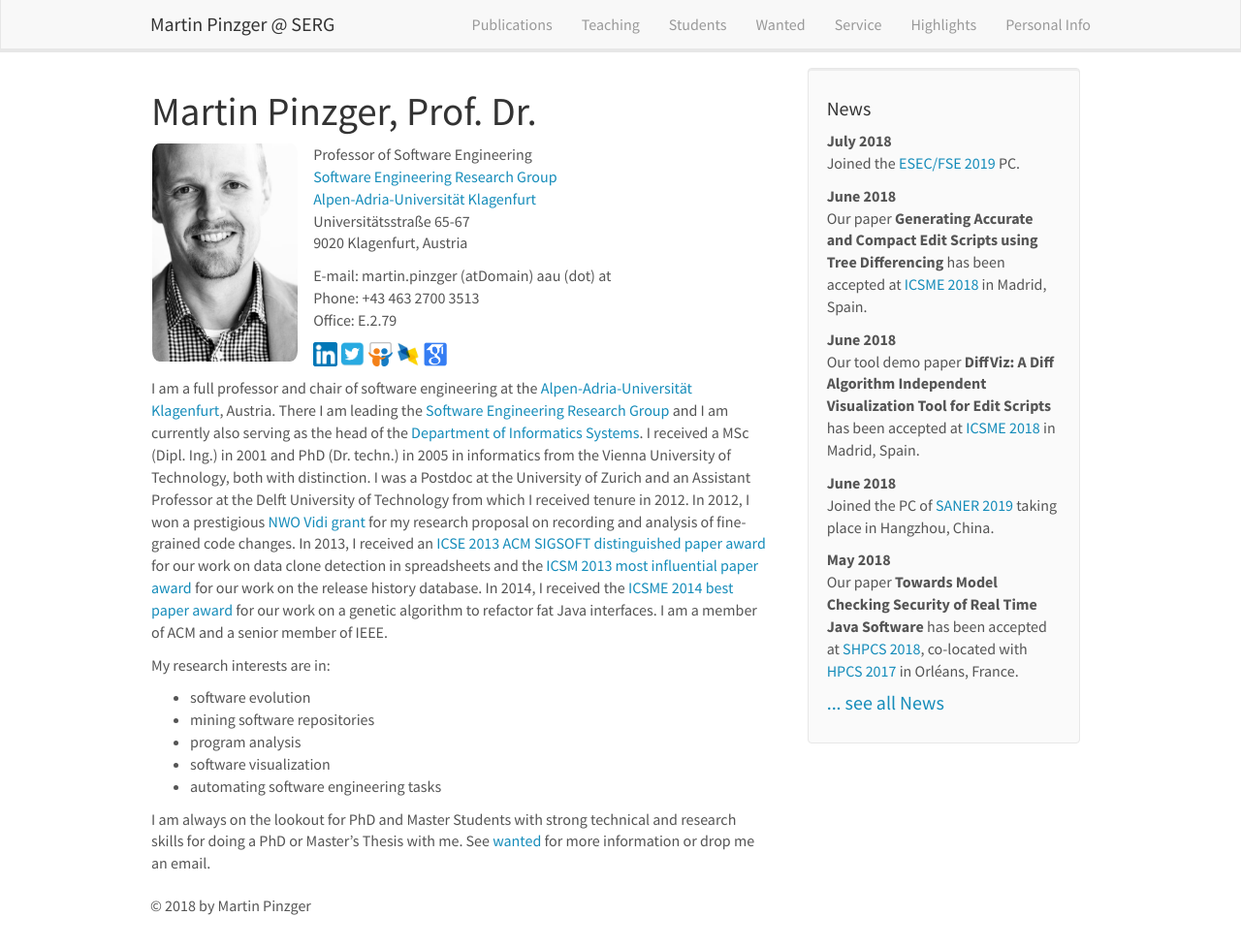
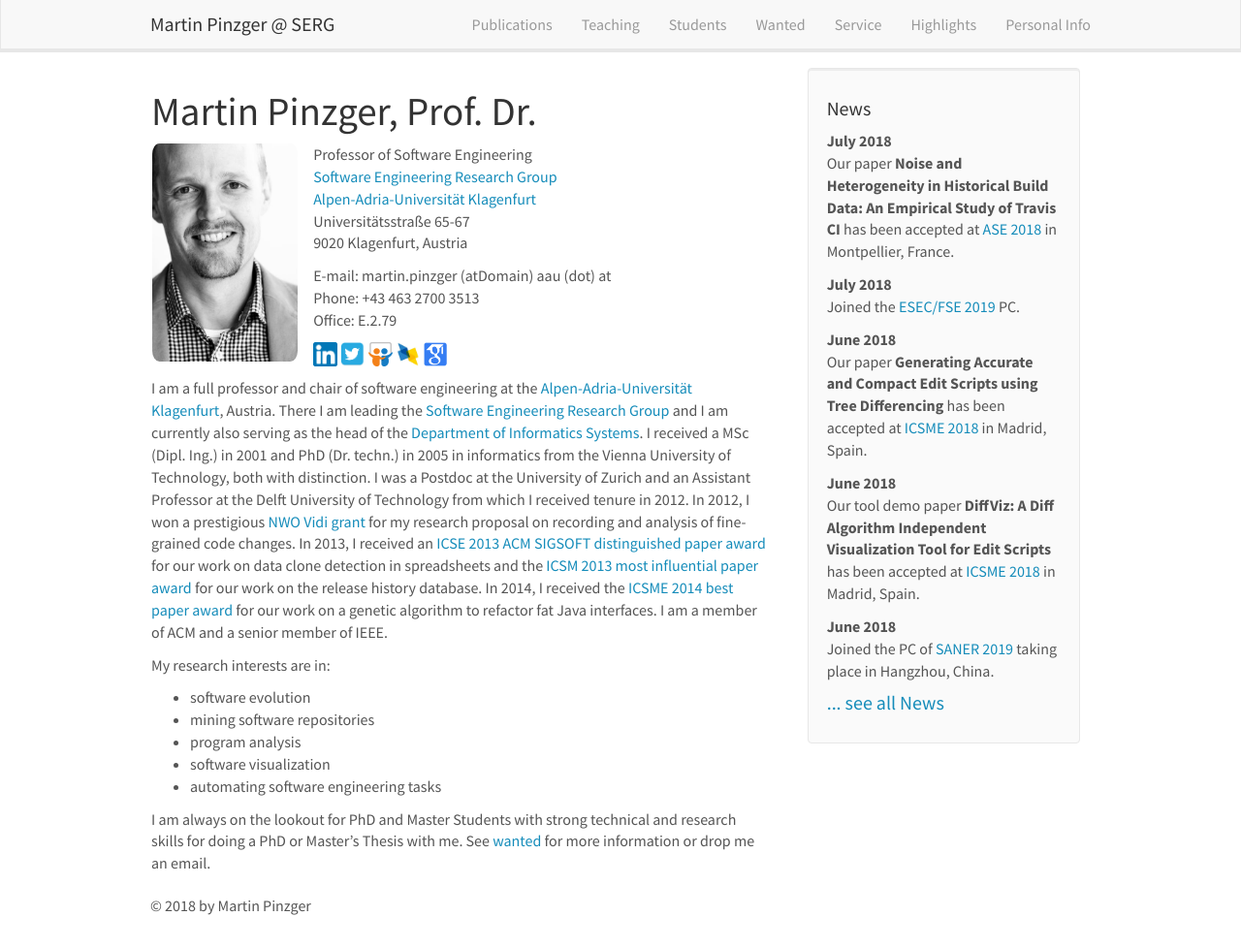
Before and after one commit to pinzger/pinzger.github.io, a Jekyll site: the page built from _pages/home.md, in a window 1280 px wide and 978 px high. Shown: the whole window at 97% size. Built offline with Jekyll 4.4.1, drawn with Linux system fonts in a browser that asks for light colours; nearby versions of some CDN libraries.

Commit message:
added ASE 2018 paper

```diff
--- a/_data/news.yml
+++ b/_data/news.yml
@@ -1,3 +1,6 @@
+- date: <strong>July 2018</strong>
+  headline: "Our paper <strong>Noise and Heterogeneity in Historical Build Data: An Empirical Study of Travis CI</strong> has been accepted at <a href=\"http://www.ase2018.com//\">ASE 2018</a> in Montpellier, France."
+
 - date: <strong>July 2018</strong>
   headline: "Joined the <a href=\"http://esec-fse19.ut.ee/\">ESEC/FSE 2019</a> PC."
 
--- a/_data/publist.yml
+++ b/_data/publist.yml
@@ -1,3 +1,16 @@
+- title: "Noise and Heterogeneity in Historical Build Data: An Empirical Study of Travis CI"
+  image: sample_ijm.png
+  authors: K. Gallaba, C. Macho, M. Pinzger, and S. McIntosh
+  proceedings: In Proceedings of the International Conference on Automated Software Engineering (ASE)
+  pages: to appear
+  publisher: IEEE/ACM
+  year: 2018
+  description:
+  link:
+    url: http://rebels.ece.mcgill.ca/papers/ase2018_gallaba.pdf
+    display: pdf
+  highlight:
+
 - title: "Generating Accurate and Compact Edit Scripts Using Tree Differencing"
   image: sample_ijm.png
   authors: V. Frick, T. Grassauer, F. Beck, and M. Pinzger
```
